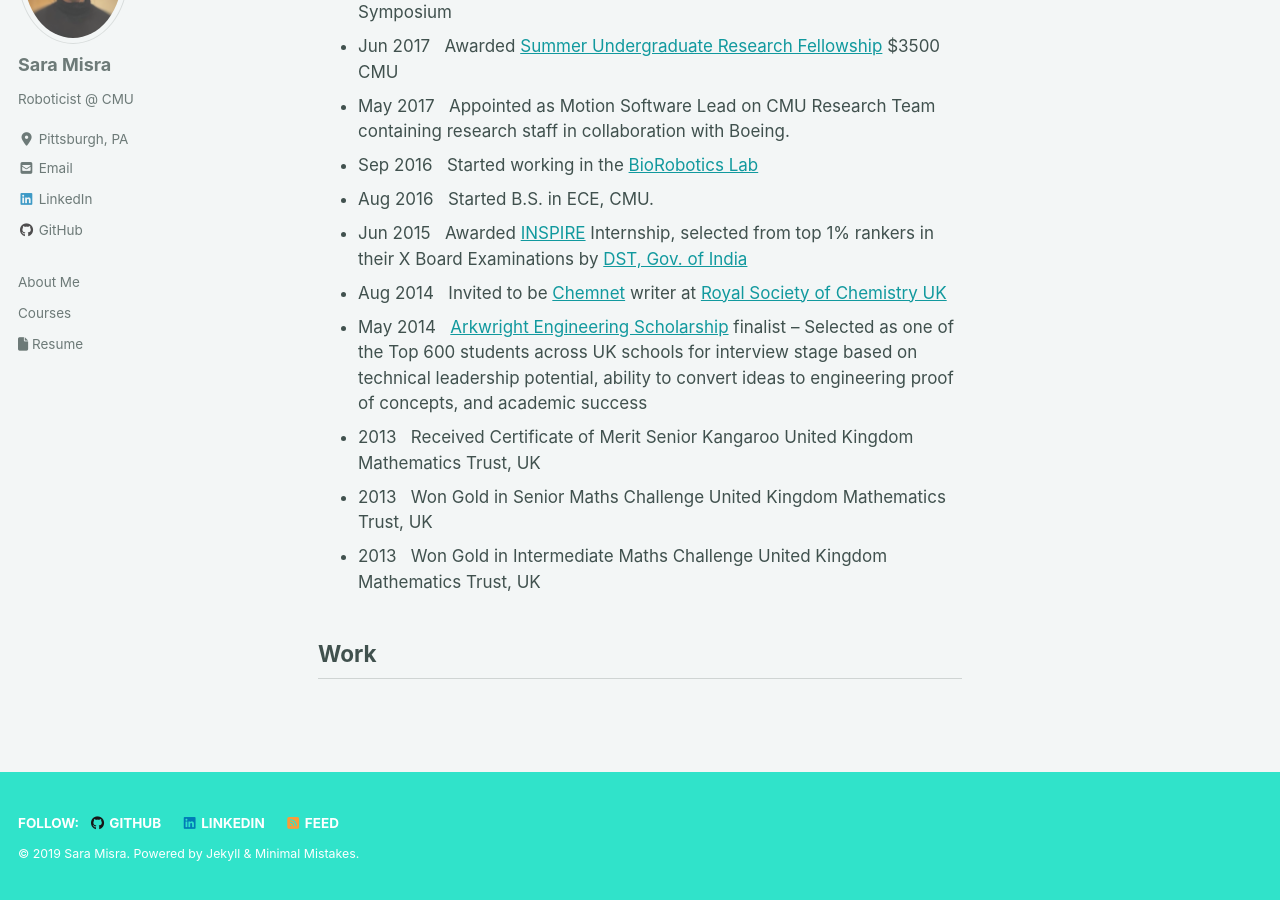
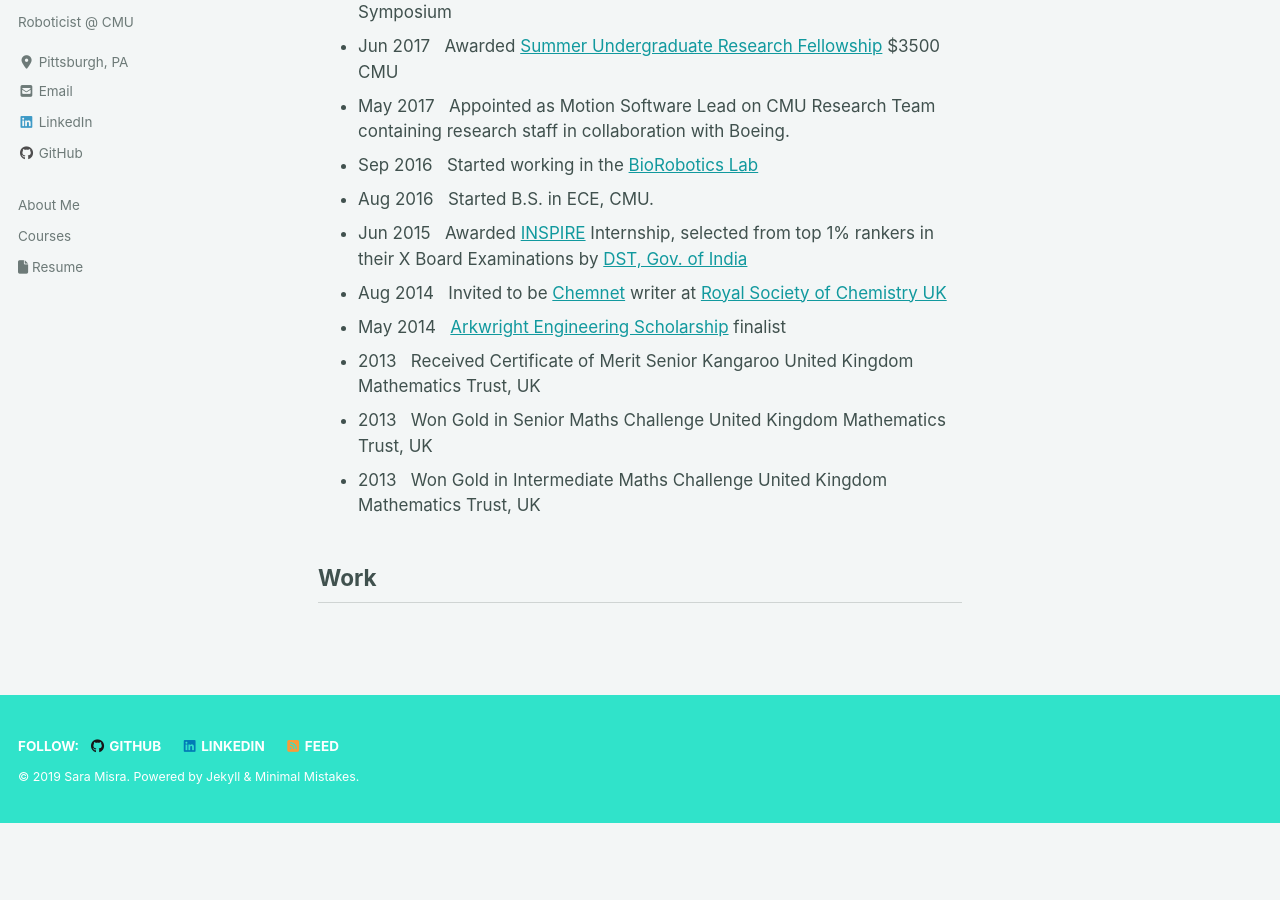
Before and after one commit to saram1sra/saram1sra.github.io, a Jekyll site: the page built from index.html, in a window 1280 px wide and 900 px high, scrolled down 779 px. Built offline with Jekyll 4.4.1, drawn with Linux system fonts in a browser that asks for light colours; cached includes are drawn as plain includes; nearby versions of some CDN libraries; the list of posts is cut into pages by our own code; after the commit the page ends 1602 px from its top, so only the background shows below that.

Commit message:
finished highlights

```diff
--- a/index.html
+++ b/index.html
@@ -29,8 +29,7 @@
     <li style="font-size:17px">Aug 2016 &nbsp Started B.S. in ECE, CMU.</li>
     <li style="font-size:17px">Jun 2015 &nbsp Awarded <a href="http://online-inspire.gov.in/Account/INSPIREProgramme">INSPIRE</a> Internship, selected from top 1% rankers in their X Board Examinations by <a href="dst.gov.in">DST, Gov. of India</a></li>
     <li style="font-size:17px">Aug 2014 &nbsp Invited to be <a href="http://my.rsc.org/home">Chemnet</a> writer at <a href="https://www.rsc.org/">Royal Society of Chemistry UK</a> </li>
-    <li style="font-size:17px">May 2014 &nbsp <a href="http://www.arkwright.org.uk/">Arkwright Engineering Scholarship</a> finalist – Selected as one of the Top 600 students across UK schools for interview stage based on technical
-        leadership potential, ability to convert ideas to engineering proof of concepts, and academic success</li>
+    <li style="font-size:17px">May 2014 &nbsp <a href="http://www.arkwright.org.uk/">Arkwright Engineering Scholarship</a> finalist</li>
     <li style="font-size:17px">2013 &nbsp Received Certificate of Merit Senior Kangaroo United Kingdom Mathematics Trust, UK</li>
     <li style="font-size:17px">2013 &nbsp Won Gold in Senior Maths Challenge United Kingdom Mathematics Trust, UK</li>
     <li style="font-size:17px">2013 &nbsp Won Gold in Intermediate Maths Challenge United Kingdom Mathematics Trust, UK</li>
```
